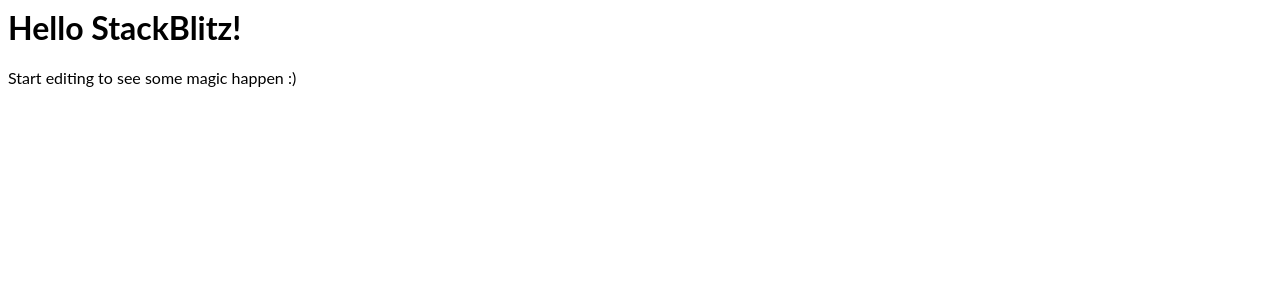
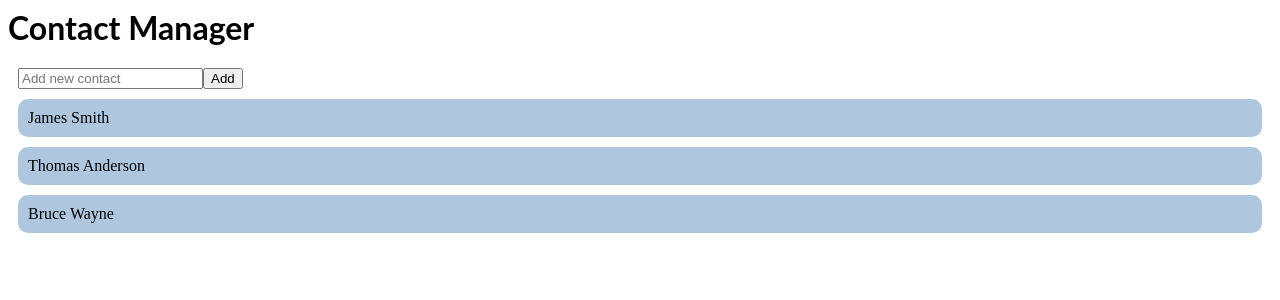
Before and after one commit to shlesha19/contact-managerapp9, a React (Create React App) app: page / in a window 1280 px wide. Shown: the top 300 px of the page. Built offline with nearby package versions, Linux system fonts and the light colour scheme.

Commit message:
3 files modified

```diff
--- a/public/index.html
+++ b/public/index.html
@@ -1 +1,2 @@
+<h1>Contact Manager</h1>
 <div id="root"></div>
--- a/src/index.js
+++ b/src/index.js
@@ -1,6 +1,57 @@
-import React from "react";
-import ReactDOM from "react-dom";
+import React, { useState } from 'react';
+import ReactDOM from 'react-dom';
+import './style.css';
 
-import App from "./App";
+function AddPersonForm(props) {
+  const [ person, setPerson ] = useState('');
 
-ReactDOM.render(<App />, document.getElementById("root"));
+  function handleChange(e) {
+    setPerson(e.target.value);
+  }
+
+  function handleSubmit(e) {
+    if(person !== '') {
+      props.handleSubmit(person);
+      setPerson('');
+    }
+    e.preventDefault();
+  }
+  return (
+    <form onSubmit={handleSubmit}>
+      <input type="text"
+        placeholder="Add new contact"
+        onChange={handleChange}
+        value={person} />
+      <button type="submit">Add</button>
+    </form>
+  );
+}
+
+function PeopleList(props) {
+  const arr = props.data;
+  const listItems = arr.map((val, index) =>
+    <li key={index}>{val}</li>
+  );
+  return <ul>{listItems}</ul>;
+}
+
+function ContactManager(props) {
+  const [contacts, setContacts] = useState(props.data);
+
+  function addPerson(name) {
+    setContacts([...contacts, name]);
+  }
+
+  return (
+    <div>
+      <AddPersonForm handleSubmit={addPerson} />
+      <PeopleList data={contacts} />
+    </div>
+  );
+}
+const contacts = ["James Smith", "Thomas Anderson", "Bruce Wayne"];
+
+ReactDOM.render(
+  <ContactManager data={contacts} />,
+  document.getElementById('root')
+);
--- a/src/style.css
+++ b/src/style.css
@@ -1,3 +1,17 @@
 h1, p {
   font-family: Lato;
 }
+ul {
+  padding: 0;
+  margin:10px 0 0 0;
+}
+li {
+  list-style-type: none;
+  padding: 10px;
+  margin: 10px;
+  background-color:rgba(61, 120, 175, 0.411);
+  border-radius: 10px;
+}
+form {
+  margin: 10px;
+}
```
